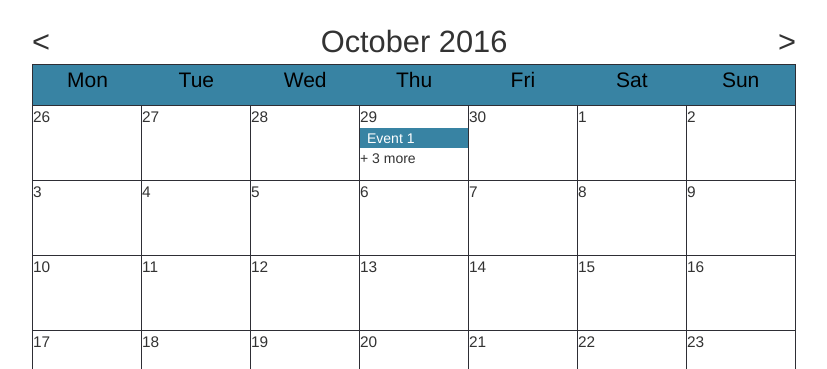
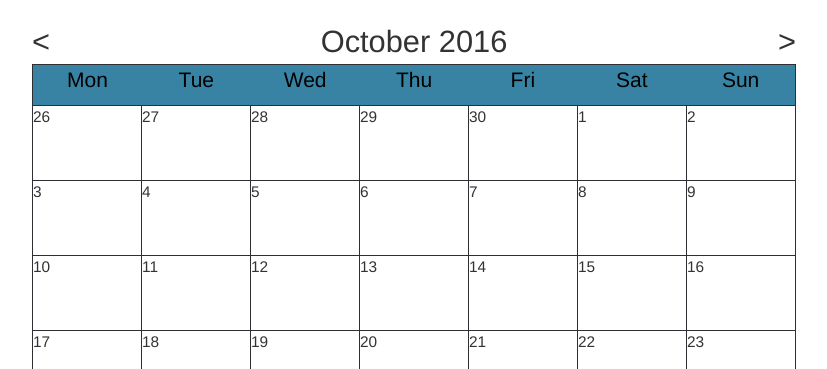
Before and after one commit to ilmaria/design_www, a Django app: page /John/calendar/ in a window 1280 px wide. Shown: the part 51-420 px from the top of the page, without its empty margins (226-1053 px from the left). Run offline with Django 3.2, Linux system fonts and the light colour scheme; data comes from the database, SQL or seed files in the repository; some libraries are stand-ins or nearby versions.

Commit message:
Remove calendar event test data

```diff
--- a/teamwork/templates/calendar.html
+++ b/teamwork/templates/calendar.html
@@ -85,23 +85,6 @@
   var events = JSON.parse(`{{ events|escapejs|default:'[]' }}`)
   var template = $('#calendar-template').html()
 
-  events.push({
-    name: 'Event 1',
-    date: '2016-09-29'
-  })
-  events.push({
-    name: 'Event a2',
-    date: '2016-09-29'
-  })
-  events.push({
-    name: 'Event c3',
-    date: '2016-09-29'
-  })
-  events.push({
-    name: 'Event 4b',
-    date: '2016-09-29'
-  })
-
   initCalendar('.calendar-container', template, events)
 </script>
 {% endblock %}
```
